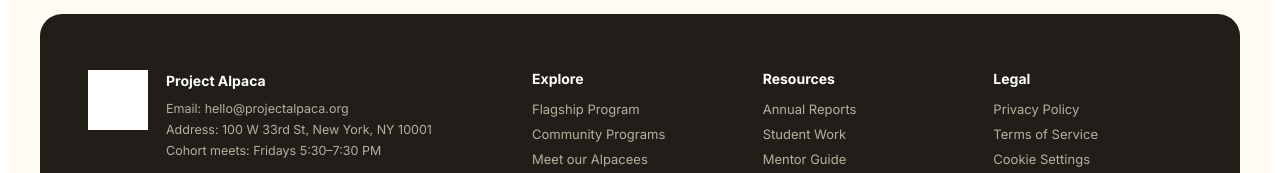
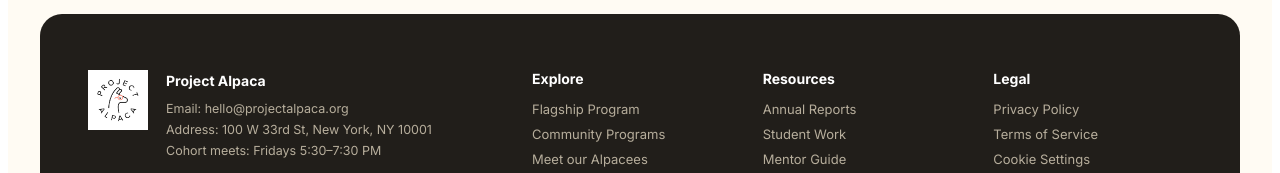
Before and after one commit to jellyfishing2346/project-alpaca, a React (Vite) app: page / in a window 1280 px wide. Shown: the part 3667-3840 px from the top of the page. Built offline with nearby package versions, Linux system fonts and the light colour scheme.

Commit message:
Fix footer logo (remove white-out filter)

```diff
--- a/styles.css
+++ b/styles.css
@@ -140,7 +140,7 @@
         .btn-green { align-self:flex-start; display:inline-flex; align-items:center; gap:8px; background:#C6F24E; color:#25340A; border:0; padding:12px 22px; border-radius:999px; font:inherit; font-weight:700; font-size:13.5px; cursor:pointer; }
         .footer { background:#211E1A; color:#E6DECF; margin:0 -48px; padding:56px 48px 28px; border-radius:22px 22px 0 0; }
         .footer-top { display:flex; gap:60px; }
-        .footer-logo { width:60px; height:60px; object-fit:contain; filter:brightness(0) invert(1); }
+        .footer-logo { width:60px; height:60px; object-fit:contain; }
         .footer-cols { display:grid; grid-template-columns:repeat(4,1fr); gap:32px; flex:1; }
         .footer-col h4 { font-size:14px; font-weight:800; margin:0 0 14px; color:#fff; }
         .footer-col a { display:block; font-size:13px; color:#B7AE9C; text-decoration:none; margin-bottom:9px; }
```
Also changed, not shown: public/project-alpaca-logo-white.png (added).
